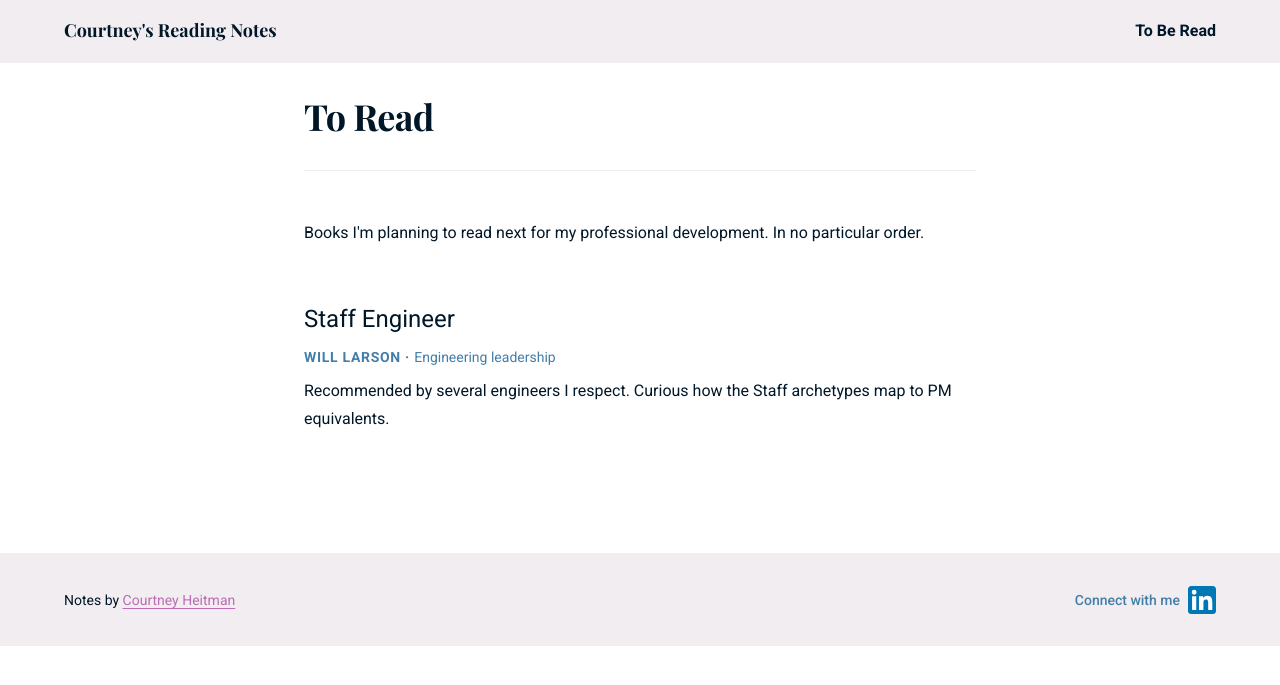
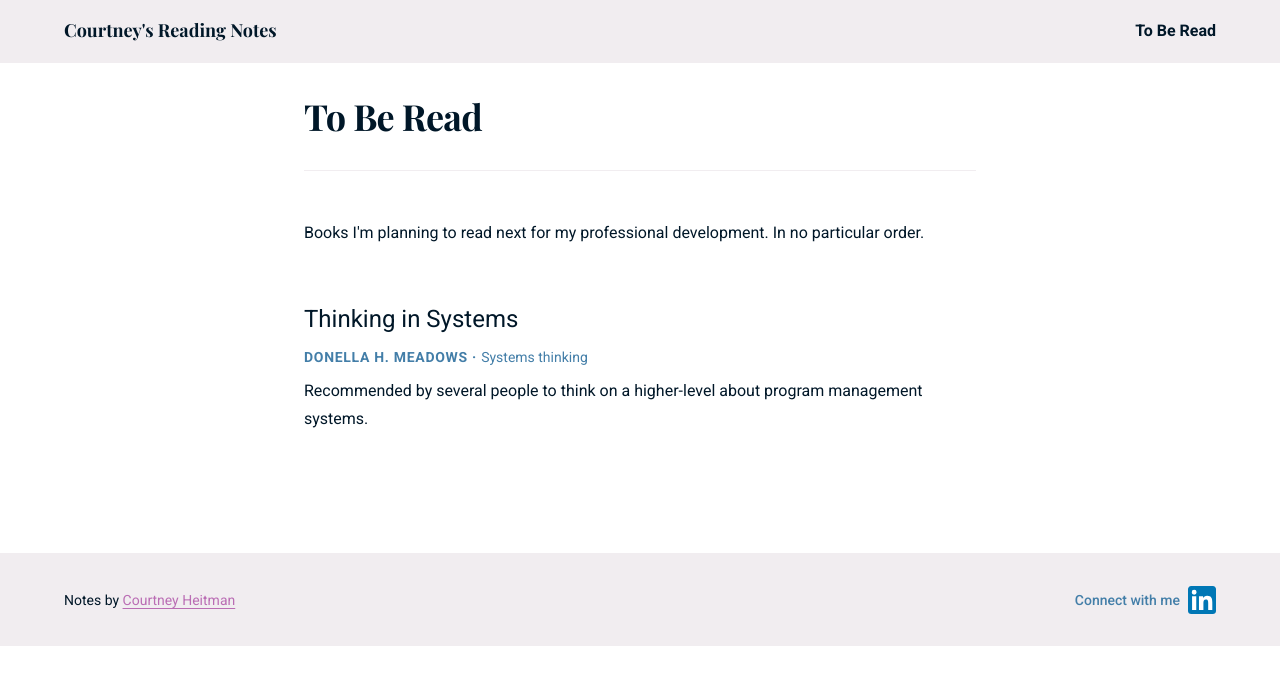
Before and after one commit to courtneyheitman/blog, a Jekyll site: the page built from to-read.html, in a window 1280 px wide. Shown: the top 685 px of the page. Built offline with Jekyll 4.4.1, drawn with Linux system fonts in a browser that asks for light colours; some web fonts are replaced.

Commit message:
updating book content

```diff
--- a/_books/staff-engineer.md
+++ /dev/null
@@ -1,8 +0,0 @@
----
-title: "Staff Engineer"
-author: "Will Larson"
-cover:
-genre: engineering leadership
-status: queued
-tbr_note: "Recommended by several engineers I respect. Curious how the Staff archetypes map to PM equivalents."
----
--- /dev/null
+++ b/_books/thinking-in-systems.md
@@ -0,0 +1,8 @@
+---
+title: "Thinking in Systems"
+author: "Donella H. Meadows"
+cover: /assets/images/books/thinking-in-systems.jpg
+genre: systems thinking
+status: queued
+tbr_note: "Recommended by several people to think on a higher-level about program management systems."
+---
--- a/_includes/header.html
+++ b/_includes/header.html
@@ -4,7 +4,7 @@
       Courtney's Reading Notes
     </a>
     <nav class="site-header__nav" aria-label="Site navigation">
-      <a href="{{ '/to-read/' | relative_url }}"{% if page.url == '/to-read/' %} aria-current="page"{% endif %}>To Be Read</a>
+      <a href="{{ '/to-be-read/' | relative_url }}"{% if page.url == '/to-be-read/' %} aria-current="page"{% endif %}>To Be Read</a>
     </nav>
   </div>
 </header>
--- a/to-read.html
+++ b/to-read.html
@@ -2,7 +2,7 @@
 layout: default
 title: "To Read"
 description: "Books on my professional reading list."
-permalink: /to-read/
+permalink: /to-be-read/
 ---
 
 {% assign queued = site.books | where: "status", "queued" | sort: "title" %}
@@ -10,7 +10,7 @@ permalink: /to-read/
 <div class="container container--text">
 
   <header class="chapter-header" style="margin-top: var(--space-8);">
-    <h1>To Read</h1>
+    <h1>To Be Read</h1>
   </header>
 
   <div class="chapter-body">
```
Also changed, not shown: _books/deep-work.md (deleted, +0 -9 lines), _books/measure-what-matters.md (added, +8 -0 lines), _books/multipliers.md (added, +9 -0 lines), _chapters/deep-work/01-deep-work-is-valuable.md (deleted, +0 -30 lines), _chapters/deep-work/02-deep-work-is-rare.md (deleted, +0 -24 lines), _chapters/measure-what-matters/01-larry-page-gospel-of-10x.md (added, +13 -0 lines), _chapters/measure-what-matters/02-the-father-of-okrs.md (added, +13 -0 lines), _chapters/measure-what-matters/03-superpower-1-focus-and-commit.md (added, +13 -0 lines), _chapters/measure-what-matters/04-superpower-2-align-and-connect.md (added, +13 -0 lines), _chapters/measure-what-matters/05-superpower-3-track-for-accountability.md (added, +13 -0 lines), _chapters/measure-what-matters/06-superpower-4-stretch-for-amazing.md (added, +13 -0 lines), index.html (+7 -17 lines), assets/images/books/measure-what-matters.jpg (added), assets/images/books/multipliers.jpg (added), 1 more files.
